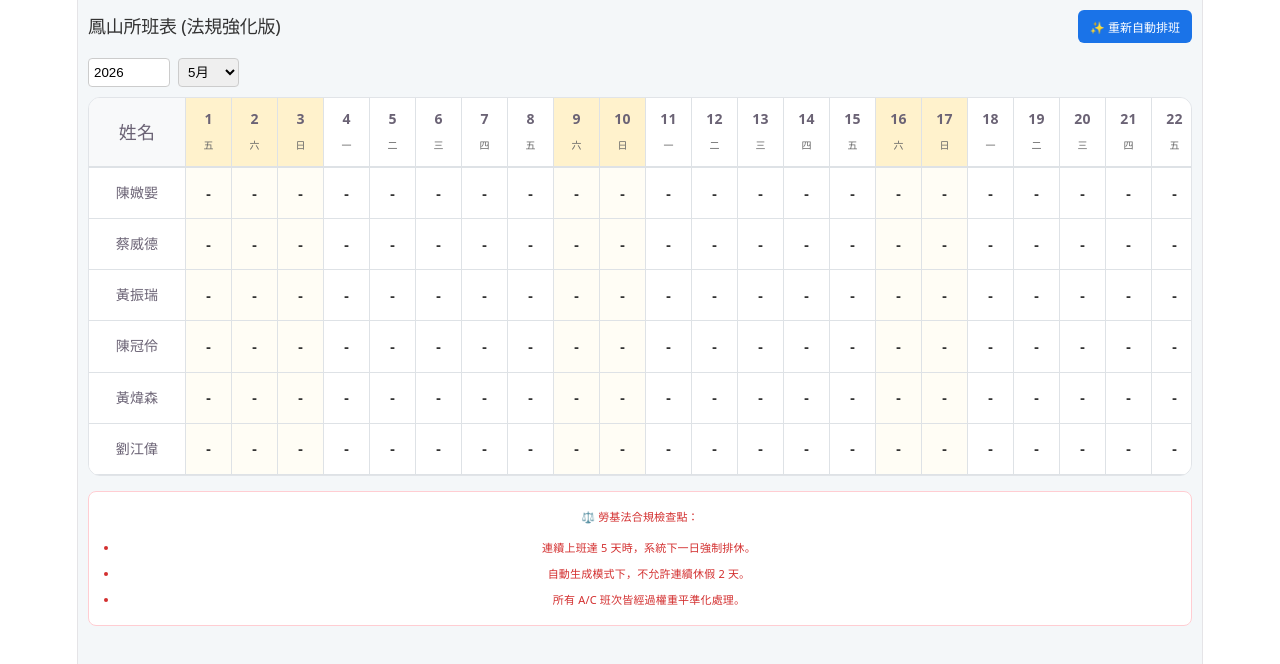
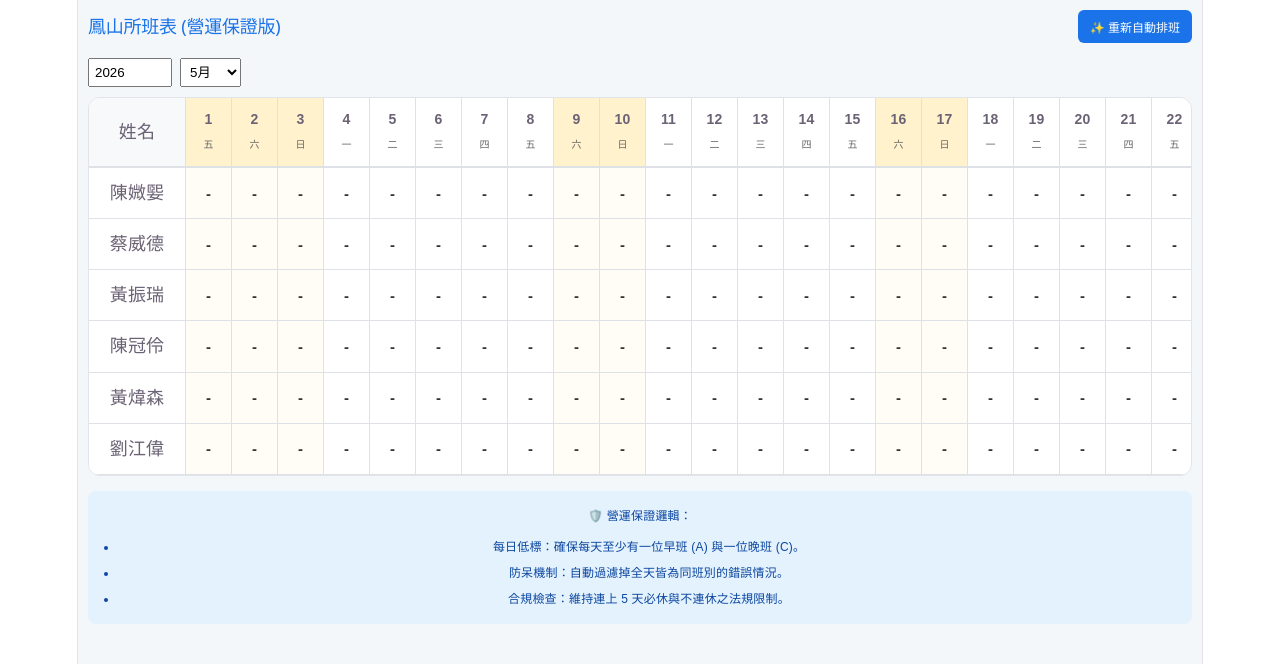
Before and after one commit to subarudms/fengshan-app, a React (Vite) app: page / in a window 1280 px wide. Shown: the top 664 px of the page. Built offline with nearby package versions, Linux system fonts and the light colour scheme.

Commit message:
Update App.jsx

```diff
--- a/src/App.jsx
+++ b/src/App.jsx
@@ -7,53 +7,56 @@ const App = () => {
   const [rosterData, setRosterData] = useState({});
 
   const employees = ["陳媺媐", "蔡威德", "黃振瑞", "陳冠伶", "黃煒森", "劉江偉"];
-  const shifts = ["A", "C"];
   const holidays = ["2026-05-01"];
 
   const autoGenerate = () => {
     let newData = {};
     const daysInMonth = days.length;
-
-    // 計算每人應休天數 (基準週休2日 + 國定假日)
     const totalAllowedOff = Math.floor(daysInMonth / 7) * 2 + holidays.length;
 
-    employees.forEach((emp, empIdx) => {
-      let empOffCount = 0;
-      let consecutiveWorkDays = 0; // 連續上班計數
-      let lastWasOff = false;      // 前一天是否休假
+    // 紀錄每人已休天數與連上天數
+    let empStats = employees.reduce((acc, name) => {
+      acc[name] = { off: 0, work: 0, lastOff: false };
+      return acc;
+    }, {});
 
-      for (let d = 1; d <= daysInMonth; d++) {
-        const date = new Date(year, month - 1, d);
-        const dayOfWeek = date.getDay();
+    for (let d = 1; d <= daysInMonth; d++) {
+      let dailyStaff = []; // 紀錄今天誰上班、上什麼班
+      let availableStaff = [...employees]; // 今天還沒排的人
 
-        let forceOff = false;
-        let forceWork = false;
+      // 1. 先處理「強制休假」(連上5天者)
+      availableStaff = availableStaff.filter(name => {
+        if (empStats[name].work >= 5 || (empStats[name].off < totalAllowedOff && Math.random() > 0.8 && !empStats[name].lastOff)) {
+          newData[`${name}-${d}`] = "休";
+          empStats[name].off++;
+          empStats[name].work = 0;
+          empStats[name].lastOff = true;
+          return false;
+        }
+        return true;
+      });
 
-        // --- 勞基法與規則檢查 ---
-        // 1. 嚴格禁止連上超過 5 天
-        if (consecutiveWorkDays >= 5) forceOff = true;
+      // 2. 確保每天至少有一 A 一 C (營運低標)
+      const forceShift = (type) => {
+        if (availableStaff.length > 0) {
+          const name = availableStaff.shift();
+          newData[`${name}-${d}`] = type;
+          empStats[name].work++;
+          empStats[name].lastOff = false;
+        }
+      };
 
-        // 2. 嚴格禁止自動連休 (如果昨天休，今天強制上班)
-        if (lastWasOff) forceWork = true;
+      forceShift("A"); // 第一人強制早班
+      forceShift("C"); // 第二人強制晚班
 
-        // 3. 基本休假機率 (確保休假在月中平均分配，不要堆積在月底)
-        const randomOff = Math.random() > 0.7 && empOffCount < totalAllowedOff;
-
-        if ((forceOff || (randomOff && !forceWork)) && empOffCount < totalAllowedOff) {
-          // 排休
-          newData[`${emp}-${d}`] = "休";
-          empOffCount++;
-          consecutiveWorkDays = 0;
-          lastWasOff = true;
-        } else {
-          // 排班 (A/C 輪替)
-          const shiftType = shifts[(d + empIdx) % shifts.length];
-          newData[`${emp}-${d}`] = shiftType;
-          consecutiveWorkDays++;
-          lastWasOff = false;
-        }
-      }
-    });
+      // 3. 剩下的人公平分配 A 或 C
+      availableStaff.forEach((name, idx) => {
+        const type = (d + idx) % 2 === 0 ? "A" : "C";
+        newData[`${name}-${d}`] = type;
+        empStats[name].work++;
+        empStats[name].lastOff = false;
+      });
+    }
 
     setRosterData(newData);
     localStorage.setItem(`roster-${year}-${month}`, JSON.stringify(newData));
@@ -78,15 +81,15 @@ const App = () => {
   }, [year, month]);
 
   return (
-    <div style={{ padding: '10px', fontFamily: 'system-ui, -apple-system, sans-serif', backgroundColor: '#f4f7f9', minHeight: '100vh' }}>
+    <div style={{ padding: '10px', fontFamily: 'sans-serif', backgroundColor: '#f4f7f9', minHeight: '100vh' }}>
       <div style={{ display: 'flex', justifyContent: 'space-between', alignItems: 'center', marginBottom: '15px' }}>
-        <h2 style={{ fontSize: '1rem', color: '#333', margin: 0 }}>鳳山所班表 (法規強化版)</h2>
+        <h2 style={{ fontSize: '1rem', color: '#1a73e8', margin: 0 }}>鳳山所班表 (營運保證版)</h2>
         <button onClick={autoGenerate} style={{ padding: '8px 12px', backgroundColor: '#1a73e8', color: 'white', border: 'none', borderRadius: '6px', fontSize: '12px', fontWeight: 'bold' }}>✨ 重新自動排班</button>
       </div>
 
       <div style={{ marginBottom: '10px', display: 'flex', gap: '8px' }}>
-        <input type="number" value={year} onChange={e => setYear(parseInt(e.target.value))} style={{ width: '70px', padding: '5px', border: '1px solid #ccc', borderRadius: '4px' }} />
-        <select value={month} onChange={e => setMonth(parseInt(e.target.value))} style={{ padding: '5px', border: '1px solid #ccc', borderRadius: '4px' }}>
+        <input type="number" value={year} onChange={e => setYear(parseInt(e.target.value))} style={{ width: '70px', padding: '5px' }} />
+        <select value={month} onChange={e => setMonth(parseInt(e.target.value))} style={{ padding: '5px' }}>
           {[...Array(12).keys()].map(m => <option key={m+1} value={m+1}>{m+1}月</option>)}
         </select>
       </div>
@@ -107,9 +110,7 @@ const App = () => {
           <tbody>
             {employees.map((emp) => (
               <tr key={emp}>
-                <td style={{ padding: '12px 8px', fontWeight: 'bold', borderBottom: '1px solid #dee2e6', borderRight: '1px solid #dee2e6', position: 'sticky', left: 0, backgroundColor: 'white', zIndex: 5, textAlign: 'center', fontSize: '14px' }}>
-                  {emp}
-                </td>
+                <td style={{ padding: '12px 8px', fontWeight: 'bold', borderBottom: '1px solid #dee2e6', borderRight: '1px solid #dee2e6', position: 'sticky', left: 0, backgroundColor: 'white', zIndex: 5, textAlign: 'center' }}>{emp}</td>
                 {days.map(d => (
                   <td key={d.day} style={{ padding: '0', borderBottom: '1px solid #dee2e6', borderRight: '1px solid #dee2e6', backgroundColor: d.isOffDay ? '#fffdf5' : 'white', textAlign: 'center' }}>
                     <select
@@ -131,12 +132,12 @@ const App = () => {
         </table>
       </div>
 
-      <div style={{ marginTop: '15px', padding: '12px', backgroundColor: '#fff', borderRadius: '8px', fontSize: '11px', color: '#d32f2f', border: '1px solid #ffcdd2' }}>
-        <strong>⚖️ 勞基法合規檢查點：</strong>
+      <div style={{ marginTop: '15px', padding: '12px', backgroundColor: '#e3f2fd', borderRadius: '8px', fontSize: '12px', color: '#0d47a1' }}>
+        <strong>🛡️ 營運保證邏輯：</strong>
         <ul style={{ margin: '5px 0 0 18px', padding: 0 }}>
-          <li>連續上班達 5 天時，系統下一日強制排休。</li>
-          <li>自動生成模式下，不允許連續休假 2 天。</li>
-          <li>所有 A/C 班次皆經過權重平準化處理。</li>
+          <li><strong>每日低標：</strong>確保每天至少有一位早班 (A) 與一位晚班 (C)。</li>
+          <li><strong>防呆機制：</strong>自動過濾掉全天皆為同班別的錯誤情況。</li>
+          <li><strong>合規檢查：</strong>維持連上 5 天必休與不連休之法規限制。</li>
         </ul>
       </div>
     </div>
```
